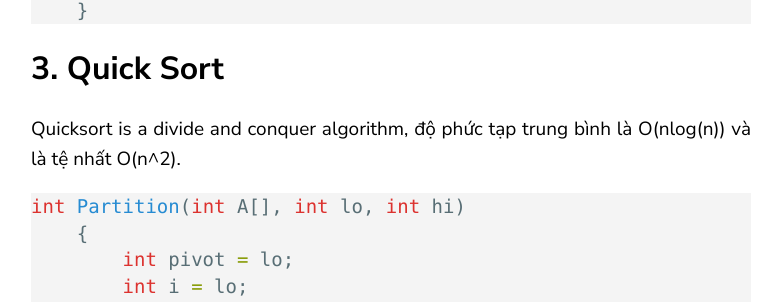
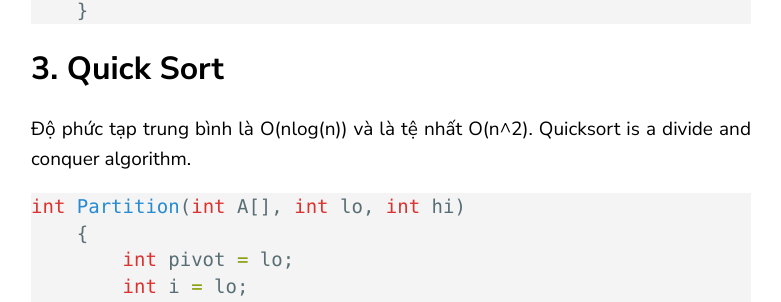
Before and after one commit to levanmanhbka/levanmanhbka.github.io, a Jekyll site: the page built from _posts/algorithm/2019-12-20-sort-functions.markdown, in a window 1280 px wide and 900 px high, scrolled down 1381 px. Shown: the part 144-446 px from the top of the window, without its empty margins (69-850 px from the left). Built offline with Jekyll 4.4.1, drawn with Linux system fonts in a browser that asks for light colours.

````diff
--- a/_posts/algorithm/2019-12-20-sort-functions.markdown
+++ b/_posts/algorithm/2019-12-20-sort-functions.markdown
@@ -48,7 +48,7 @@ void BubbleSort(int *A, int n)
 ```
 
 ## 3. Quick Sort
-Quicksort is a divide and conquer algorithm, độ phức tạp trung bình là O(nlog(n)) và là tệ nhất O(n^2).
+Độ phức tạp trung bình là O(nlog(n)) và là tệ nhất O(n^2). Quicksort is a divide and conquer algorithm.
 ```c
 int Partition(int A[], int lo, int hi)
 	{
````
